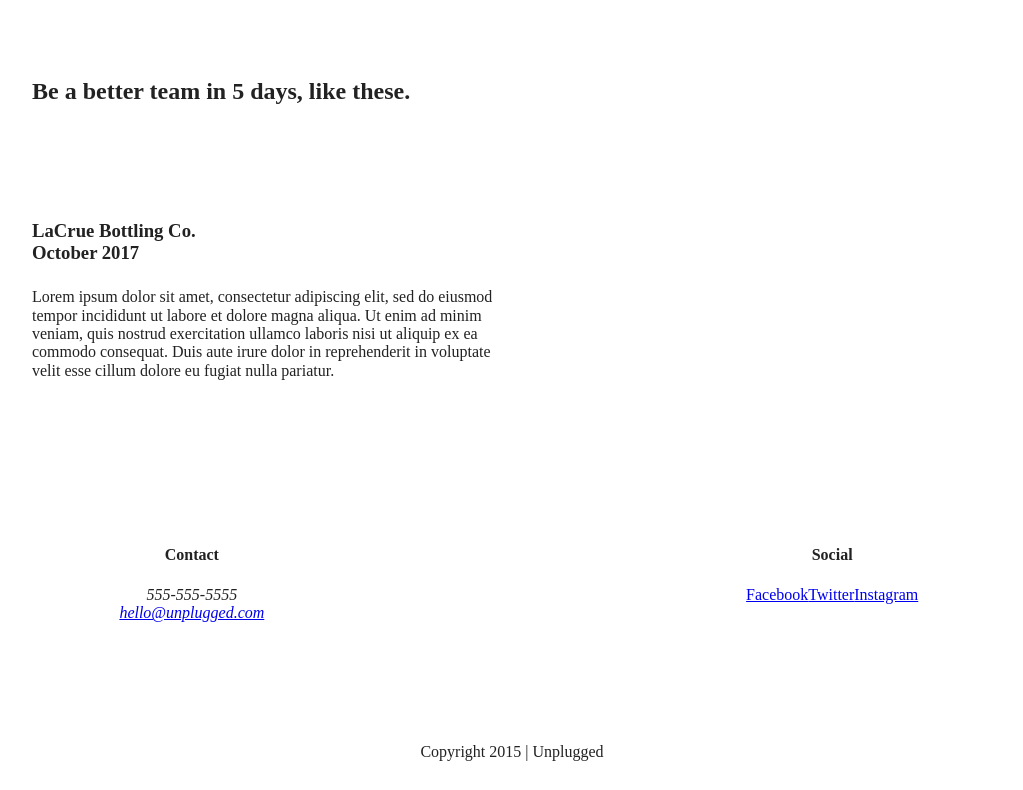
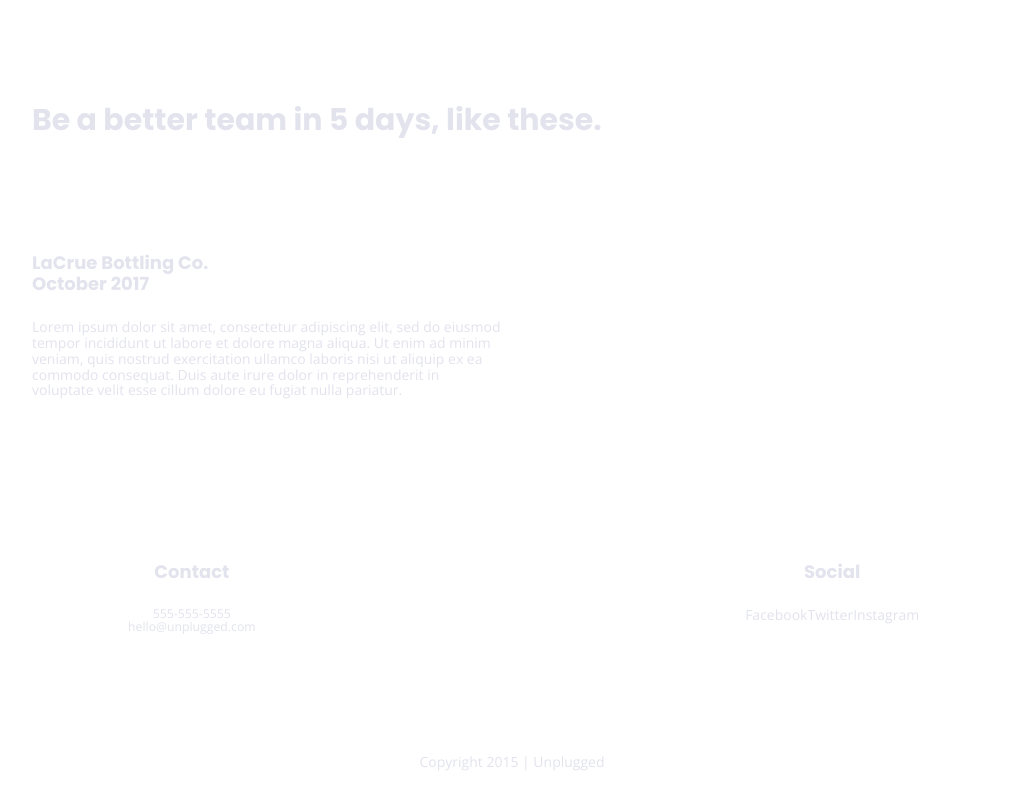
Before and after one commit to Beagles-Designs/unplugged-website, a website built with Parcel: page index.html in a window 1280 px wide. Shown: the part 948-1738 px from the top of the page, without its empty margins (128-1151 px from the left). Built offline with nearby package versions, Linux system fonts and the light colour scheme.

Commit message:
CSS text styles added

```diff
--- a/css/main.css
+++ b/css/main.css
@@ -86,6 +86,71 @@
 /* ==========================================================================
    Author's custom styles
    ========================================================================== */
+
+/* ============== General Styles =========== */
+
+html {
+  font-size: 16px;
+}
+
+body {
+ font-family: 'Open Sans', sans-serif;
+ font-size: 1em;
+ color: #e2e3ed;
+}
+
+ul,
+ol {
+  font-size: 1.125em;
+  font-weight: bold;
+  list-style-type: none;
+}
+
+a {
+  text-decoration: none;
+  font-style: normal;
+  color: #e2e3ed;
+
+}
+
+h1 {
+  font-family: 'Poppins', sans-serif;
+  font-size: 2.25em;
+}
+
+h2 {
+  font-family: 'Poppins', sans-serif;
+  font-size: 1.875em;
+
+}
+
+h3,
+h4 {
+ font-family: 'Poppins', sans-serif;
+ font-size: 1.125em;
+
+}
+
+p {
+  line-height: 1.125em;
+  font-size: .875em;
+}
+
+img {
+
+}
+
+figure {
+
+}
+
+address {
+ font-family: 'Open Sans', sans-serif;
+ font-size: .875em;
+ font-style: normal;
+ text-align: center;
+ color: #e2e3ed;
+}
 
 
 .content-wrapper {
--- a/index.html
+++ b/index.html
@@ -20,6 +20,8 @@
   <link rel="stylesheet" href="css/main.css">
 
   <meta name="theme-color" content="#fafafa">
+   <!-- google fonts -->
+  <link href="https://fonts.googleapis.com/css?family=Open+Sans:400,700|Poppins:500,700" rel="stylesheet">
 </head>
 
 <body>
```
Also changed, not shown: about/index.html (+2 -0 lines), faq/index.html (+2 -0 lines).
